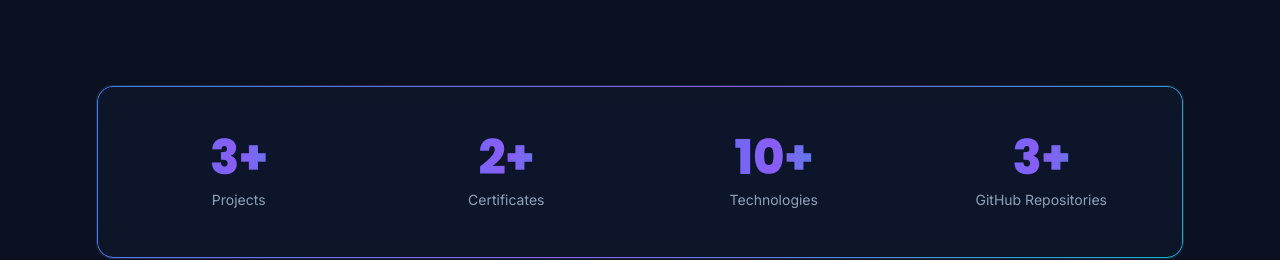
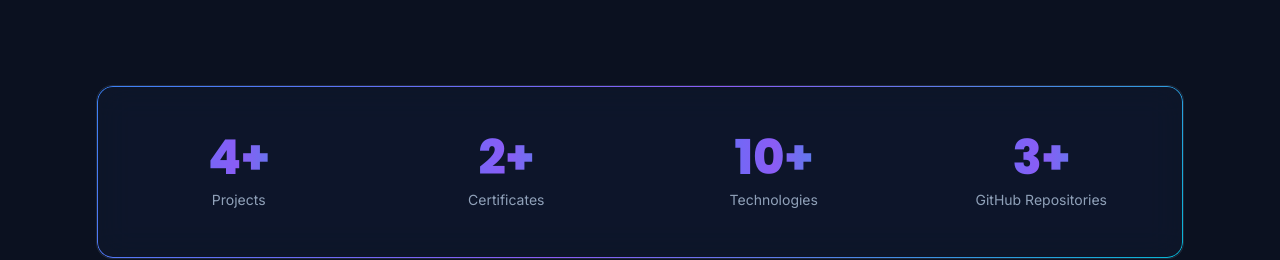
Before and after one commit to gowm0005-arch/Portfolio, a React (Vite) app: page / in a window 1280 px wide. Shown: the part 5140-5400 px from the top of the page. Built offline with nearby package versions, Linux system fonts and the light colour scheme.

Commit message:
lite alt

```diff
--- a/src/data/content.js
+++ b/src/data/content.js
@@ -111,7 +111,7 @@ export const certificates = [
 ];
 
 export const achievements = [
-  { label: "Projects", value: 3 },
+  { label: "Projects", value: 4 },
   { label: "Certificates", value: 2 },
   { label: "Technologies", value: 10 },
   { label: "GitHub Repositories", value: 3 },
```
